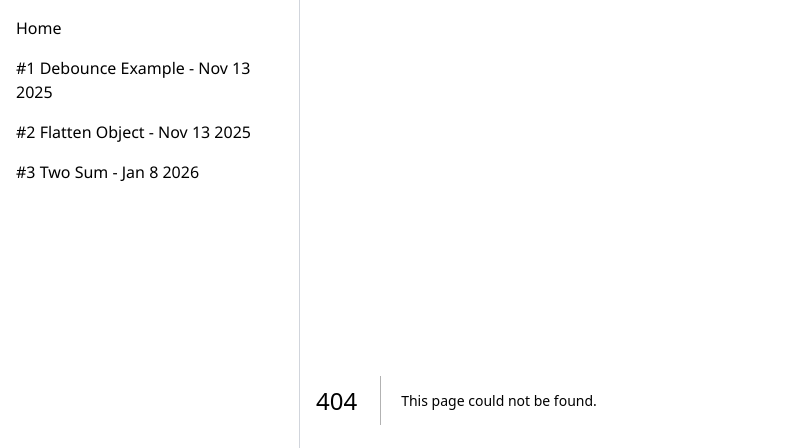
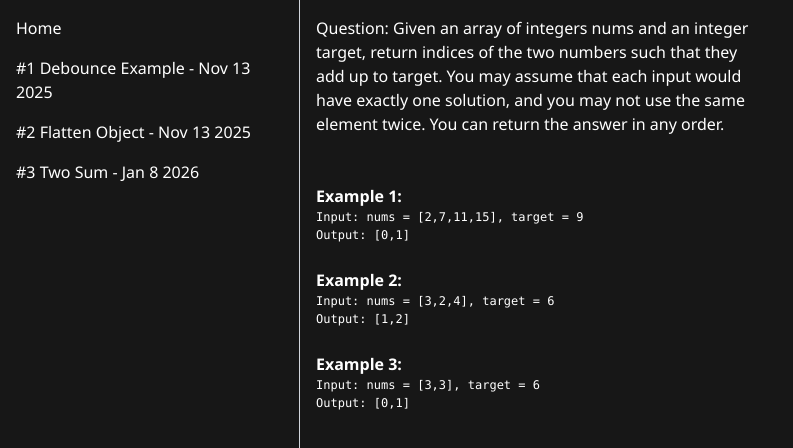
Before and after one commit to ramazandogna/Practice, a Next.js app: page /questions/two-sum in a window 1280 px wide. Before the commit this address had no page. Shown: the top 448 px of the page, without its empty margins (0-793 px from the left). Built offline with nearby package versions, Linux system fonts and the light colour scheme.

Commit message:
two-sum function

```diff
--- /dev/null
+++ b/src/app/questions/two-sum/index.ts
@@ -0,0 +1,55 @@
+// Given an array of integers nums and an integer target, return indices of the two numbers such that they add up to target.
+
+// You may assume that each input would have exactly one solution, and you may not use the same element twice.
+
+// You can return the answer in any order.
+
+// Example 1:
+// Input: nums = [2,7,11,15], target = 9
+// Output: [0,1]
+// Explanation: Because nums[0] + nums[1] == 9, we return [0, 1].
+
+/**
+ * @param {number[]} nums
+ * @param {number} target
+ * @return {number[]}
+ */
+
+export function twoSu2(nums: number[], target: number): number[] {
+  // loop
+  for (let i = 0; i < nums.length; i++) {
+    // check, is "i" true?
+    for (let j = i + 1; j < nums.length; j++) {
+      // check, i s "j" true?
+      if (nums[i] + nums[j] === target) {
+        return [i, j];
+      }
+    }
+    // if there is no answer
+  }
+  return [];
+}
+
+// double for loop is problematic for performance
+// time complexity O(n^2)
+// space complexity O(1)
+
+// Optimal solution
+
+export function twoSum(nums: number[], target: number): number[] {
+  const dic: { [key: number]: number } = {};
+  for (let i = 0; i < nums.length; i++) {
+    const num = nums[i];
+    const total = target - num;
+
+    // check if total exists in dic
+    if (total in dic) {
+      return [dic[total], i];
+
+    // add num to dic
+    } else {
+      dic[num] = i;
+    }
+  }
+  return [];
+}
--- /dev/null
+++ b/src/app/questions/two-sum/page.tsx
@@ -0,0 +1,57 @@
+"use client";
+import { useState } from "react";
+import { twoSum } from "./index";
+
+// Example usage 1:
+const nums1 = [2, 7, 11, 15];
+const target1 = 9;
+console.log(twoSum(nums1, target1)); // Output: [0, 1]
+
+// Example usage 2
+const nums2 = [3, 2, 4];
+const target2 = 6;
+console.log(twoSum(nums2, target2)); // Output: [1, 2]
+
+// Example usage 3
+const nums3 = [3, 3];
+const target3 = 6;
+console.log(twoSum(nums3, target3)); // Output: [0, 1]
+
+export default function TwoSum() {
+  const [example1] = useState(nums1);
+  const [example2] = useState(nums2);
+  const [example3] = useState(nums3);
+
+  twoSum(example1, target1);
+  twoSum(example2, target2);
+  twoSum(example3, target3);
+  return (
+    <div>
+      <p className="max-w-[450px]">
+        Question: Given an array of integers nums and an integer target, return
+        indices of the two numbers such that they add up to target. You may
+        assume that each input would have exactly one solution, and you may not
+        use the same element twice. You can return the answer in any order.
+      </p>
+      <br />
+      <br />
+      <h2 className="font-bold text-[16px]">Example 1:</h2>
+      <pre className="text-[12px]">
+        Input: nums = {JSON.stringify(example1)}, target = {target1} <br />
+        Output: {JSON.stringify(twoSum(example1, target1))}{" "}
+      </pre>
+      <br />
+      <h2 className="font-bold text-[16px]">Example 2:</h2>
+      <pre className="text-[12px]">
+        Input: nums = {JSON.stringify(example2)}, target = {target2} <br />
+        Output: {JSON.stringify(twoSum(example2, target2))}{" "}
+      </pre>
+      <br />
+      <h2 className="font-bold text-[16px]">Example 3:</h2>
+      <pre className="text-[12px]">
+        Input: nums = {JSON.stringify(example3)}, target = {target3} <br />
+        Output: {JSON.stringify(twoSum(example3, target3))}{" "}
+      </pre>
+    </div>
+  );
+}
```
